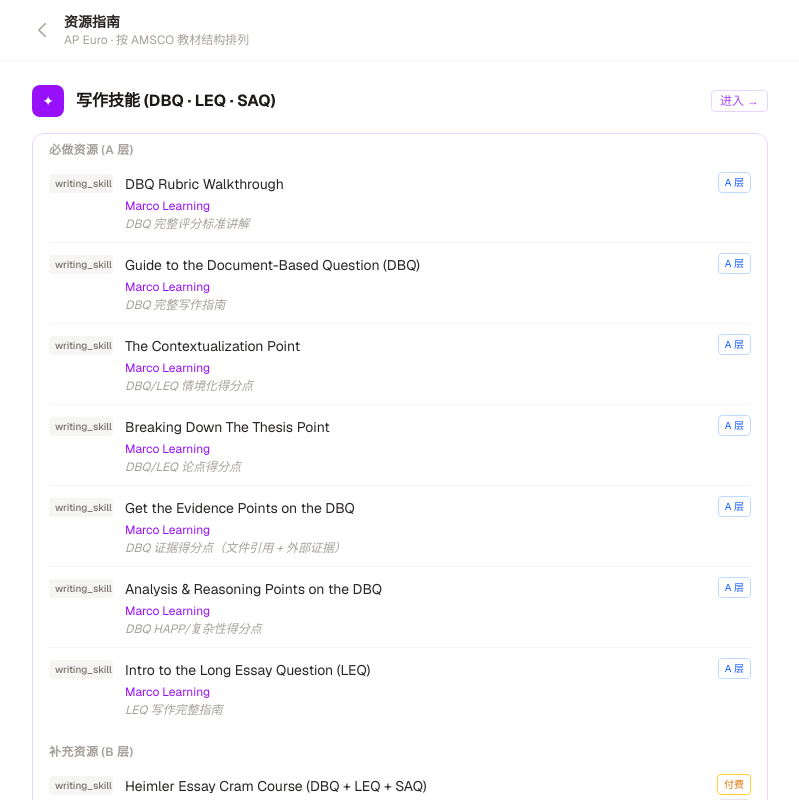
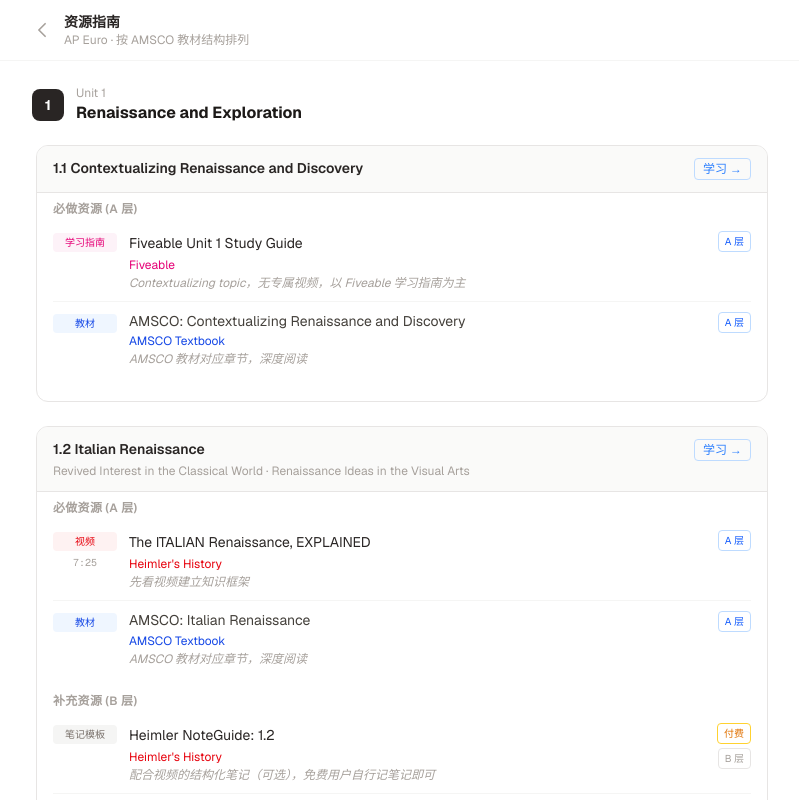
Before and after one commit to songsjun/ap-euro-app, a Next.js app: page /resources in a window 1280 px wide. Shown: the top 800 px of the page, without its empty margins (240-1039 px from the left). Built offline with nearby package versions, Linux system fonts and the light colour scheme.

Commit message:
Fix resource guide: curriculum unit field is 'number' not 'unit'

```diff
--- a/app/resources/page.tsx
+++ b/app/resources/page.tsx
@@ -10,7 +10,7 @@ import type { Resource } from '@/lib/types'
 interface AmscoNode { name: string; children: AmscoNode[] }
 interface CurriculumTopic { id: string; title: string; resources: Resource[] }
 interface CurriculumUnit {
-  unit: number; title: string
+  id: string; number: number; title: string
   topics: CurriculumTopic[]
   unit_resources: Resource[]
 }
@@ -139,7 +139,7 @@ export default function ResourceGuidePage() {
   const unitResourceMap = new Map<number, Resource[]>()
 
   for (const cu of curriculum.units) {
-    unitResourceMap.set(cu.unit, cu.unit_resources ?? [])
+    unitResourceMap.set(cu.number, cu.unit_resources ?? [])
     for (const ct of cu.topics) {
       topicResourceMap.set(ct.id, ct.resources ?? [])
     }
@@ -166,7 +166,7 @@ export default function ResourceGuidePage() {
 
         {amscoUnits.map((amscoUnit, unitIdx) => {
           const unitNum = unitIdx + 1
-          const currUnit = curriculum.units.find(u => u.unit === unitNum)
+          const currUnit = curriculum.units.find(u => u.number === unitNum)
           if (!currUnit) return null
 
           const amscoTopics = amscoUnit.children
```
